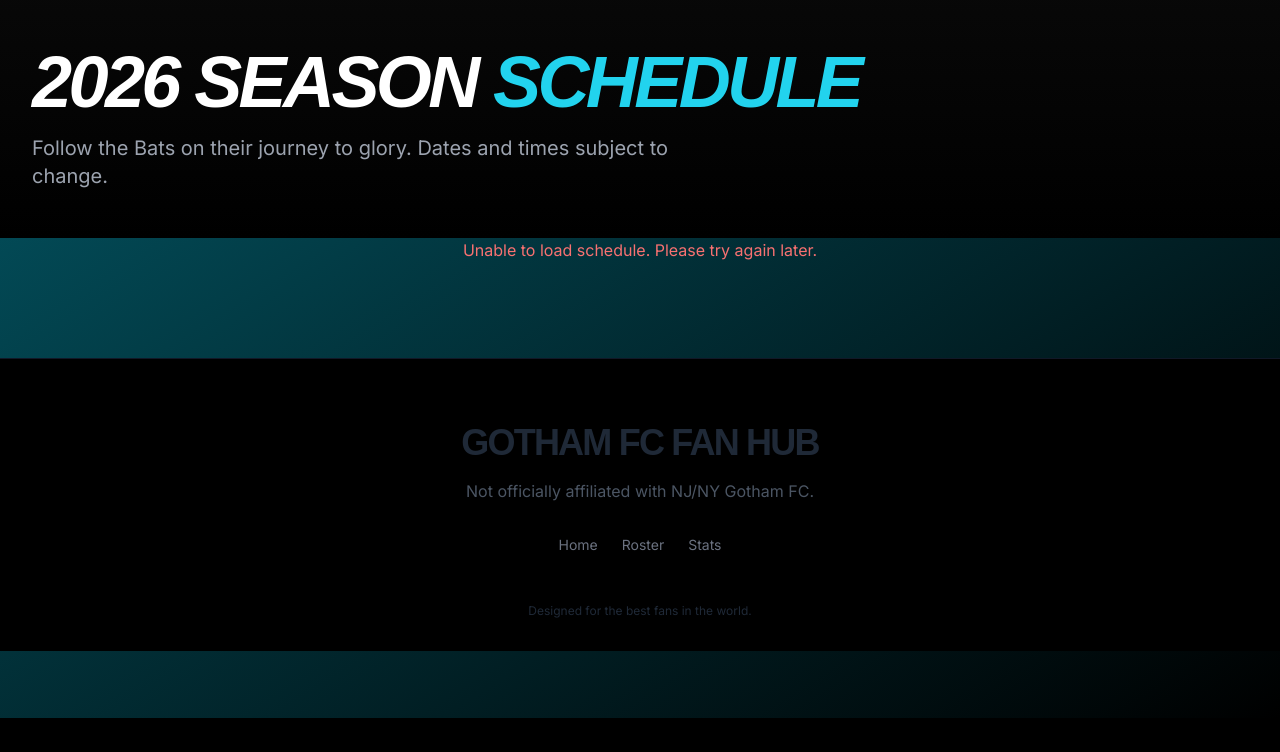
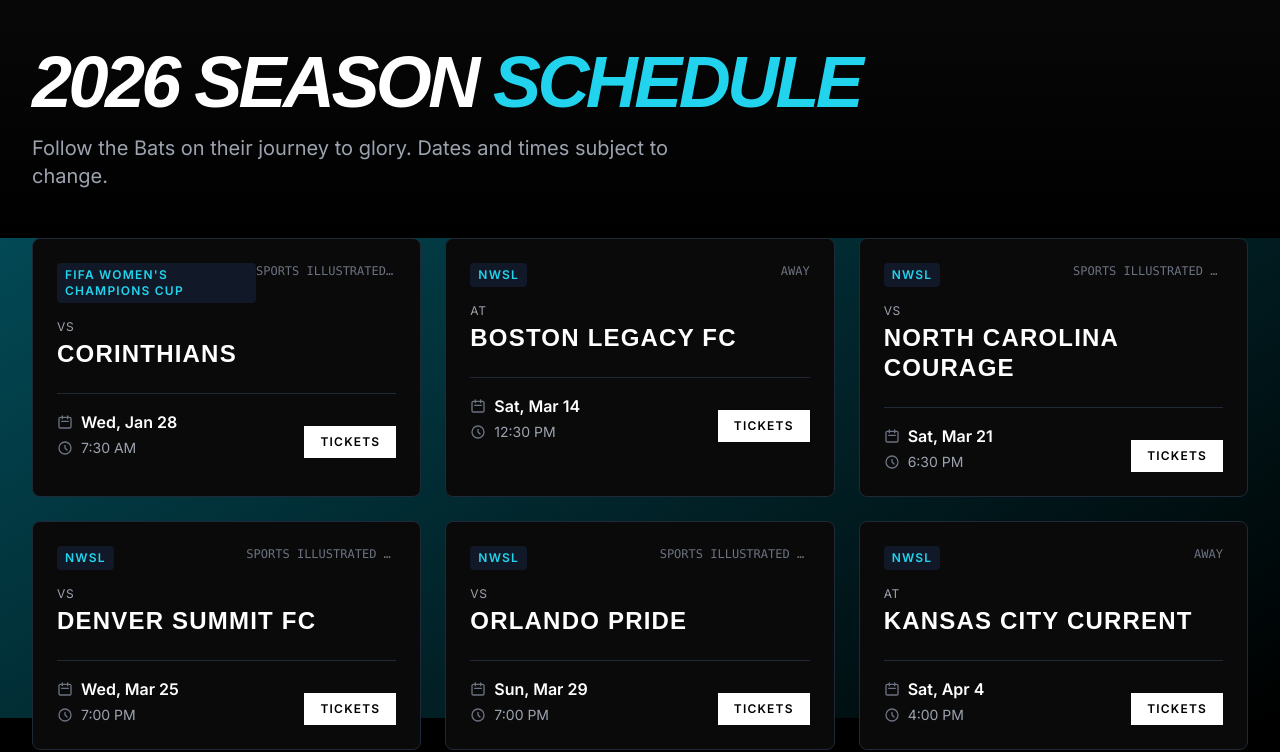
Before and after one commit to jacob6826/gotham-fan-hub, a website: page schedule.html in a window 1280 px wide. Shown: the part 82-834 px from the top of the page. Before the commit the page ends 800 px from the top, so only its background shows below. Drawn offline with nearby package versions, Linux system fonts and the light colour scheme; no server answers; a web font is replaced by a local one.

Commit message:
Update schedule.html
hardcoding schedule instead of api calls

```diff
--- a/schedule.html
+++ b/schedule.html
@@ -142,24 +142,52 @@
             }
 
             try {
-                const response = await fetch('./.netlify/functions/get-gotham-data');
-                if (response.ok) {
-                    const data = await response.json();
+                // Hardcoded 2026 Schedule Data (Extracted from ESPN)
+                const scheduleData = [
+                    { date: "Wed, Jan 28", opponent: "Corinthians", time: "7:30 AM", competition: "FIFA Women's Champions Cup", home: true },
+                    { date: "Sat, Mar 14", opponent: "Boston Legacy FC", time: "12:30 PM", competition: "NWSL", home: false },
+                    { date: "Sat, Mar 21", opponent: "North Carolina Courage", time: "6:30 PM", competition: "NWSL", home: true },
+                    { date: "Wed, Mar 25", opponent: "Denver Summit FC", time: "7:00 PM", competition: "NWSL", home: true },
+                    { date: "Sun, Mar 29", opponent: "Orlando Pride", time: "7:00 PM", competition: "NWSL", home: true },
+                    { date: "Sat, Apr 4", opponent: "Kansas City Current", time: "4:00 PM", competition: "NWSL", home: false },
+                    { date: "Sat, Apr 25", opponent: "Bay FC", time: "1:00 PM", competition: "NWSL", home: true },
+                    { date: "Wed, Apr 29", opponent: "Chicago Stars FC", time: "8:00 PM", competition: "NWSL", home: false },
+                    { date: "Sun, May 3", opponent: "Racing Louisville FC", time: "5:00 PM", competition: "NWSL", home: true },
+                    { date: "Sat, May 9", opponent: "Boston Legacy FC", time: "6:30 PM", competition: "NWSL", home: true },
+                    { date: "Fri, May 15", opponent: "Seattle Reign FC", time: "10:00 PM", competition: "NWSL", home: false },
+                    { date: "Wed, May 20", opponent: "América", time: "TBD", competition: "Concacaf W Champions Cup", home: false },
+                    { date: "Sun, May 31", opponent: "Houston Dash", time: "3:00 PM", competition: "NWSL", home: true },
+                    { date: "Fri, Jun 26", opponent: "Kansas City Current", time: "8:00 PM", competition: "NWSL Challenge Cup", home: true },
+                    { date: "Sat, Jul 4", opponent: "San Diego Wave FC", time: "8:45 PM", competition: "NWSL", home: false },
+                    { date: "Fri, Jul 10", opponent: "Utah Royals", time: "10:00 PM", competition: "NWSL", home: false },
+                    { date: "Wed, Jul 15", opponent: "Washington Spirit", time: "7:00 PM", competition: "NWSL", home: true },
+                    { date: "Sat, Jul 18", opponent: "Seattle Reign FC", time: "12:00 PM", competition: "NWSL", home: true },
+                    { date: "Fri, Jul 24", opponent: "Portland Thorns FC", time: "10:00 PM", competition: "NWSL", home: false },
+                    { date: "Wed, Jul 29", opponent: "Bay FC", time: "10:00 PM", competition: "NWSL", home: false },
+                    { date: "Sat, Aug 1", opponent: "Houston Dash", time: "8:00 PM", competition: "NWSL", home: false },
+                    { date: "Fri, Aug 7", opponent: "San Diego Wave FC", time: "8:00 PM", competition: "NWSL", home: true },
+                    { date: "Fri, Aug 14", opponent: "Kansas City Current", time: "8:00 PM", competition: "NWSL", home: true },
+                    { date: "Sun, Aug 23", opponent: "Angel City FC", time: "8:00 PM", competition: "NWSL", home: false },
+                    { date: "Fri, Aug 28", opponent: "Portland Thorns FC", time: "8:00 PM", competition: "NWSL", home: true },
+                    { date: "Sun, Sep 6", opponent: "Denver Summit FC", time: "2:00 PM", competition: "NWSL", home: false },
+                    { date: "Fri, Sep 11", opponent: "Racing Louisville FC", time: "6:30 PM", competition: "NWSL", home: false },
+                    { date: "Sat, Sep 19", opponent: "North Carolina Courage", time: "6:30 PM", competition: "NWSL", home: false },
+                    { date: "Fri, Sep 25", opponent: "Chicago Stars FC", time: "8:00 PM", competition: "NWSL", home: true },
+                    { date: "Sun, Oct 4", opponent: "Angel City FC", time: "12:00 PM", competition: "NWSL", home: true },
+                    { date: "Sat, Oct 17", opponent: "Washington Spirit", time: "12:30 PM", competition: "NWSL", home: false },
+                    { date: "Sun, Oct 25", opponent: "Orlando Pride", time: "3:00 PM", competition: "NWSL", home: false },
+                    { date: "Sun, Nov 1", opponent: "Utah Royals", time: "5:00 PM", competition: "NWSL", home: true }
+                ];
 
-                    if (data.schedule && data.schedule.length > 0) {
                 grid.innerHTML = ''; // Clear loading
 
-                        data.schedule.forEach(match => {
+                scheduleData.forEach(match => {
                     const isHome = match.home;
-                            const location = match.location || (isHome ? 'Red Bull Arena' : 'Away');
+                    const location = isHome ? 'Sports Illustrated Arena' : 'Away';
                     const opponent = match.opponent;
                     const dateStr = match.date;
-                            const timeStr = match.time || 'TBD';
-                            const competition = match.competition || 'NWSL';
-
-                            // Determine past or future (primitive check)
-                            // Ideally our API would return a timestamp.
-                            // For now we render all.
+                    const timeStr = match.time;
+                    const competition = match.competition;
 
                     const card = document.createElement('div');
                     card.className = 'bg-gotham-dark border border-gray-800 p-6 rounded-lg group hover:border-gotham-cyan transition-all duration-300 hover:-translate-y-1';
@@ -192,12 +220,7 @@
                     `;
                     grid.appendChild(card);
                 });
-                    } else {
-                        grid.innerHTML = '<div class="col-span-full text-center text-gray-500">No matches found in schedule.</div>';
-                    }
-                } else {
-                    throw new Error('API Error');
-                }
+
             } catch (e) {
                 console.error(e);
                 grid.innerHTML = '<div class="col-span-full text-center text-red-400">Unable to load schedule. Please try again later.</div>';
```
Lines whose indentation alone changed are shown as unchanged.
